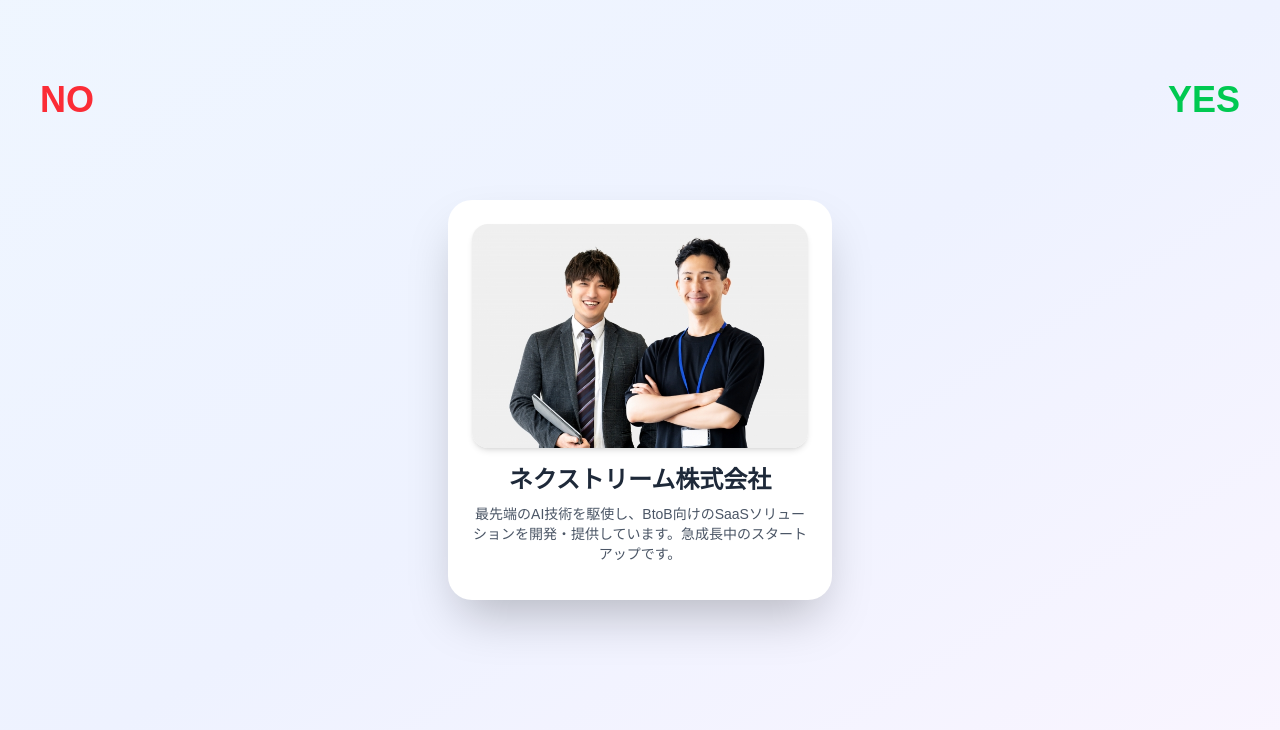
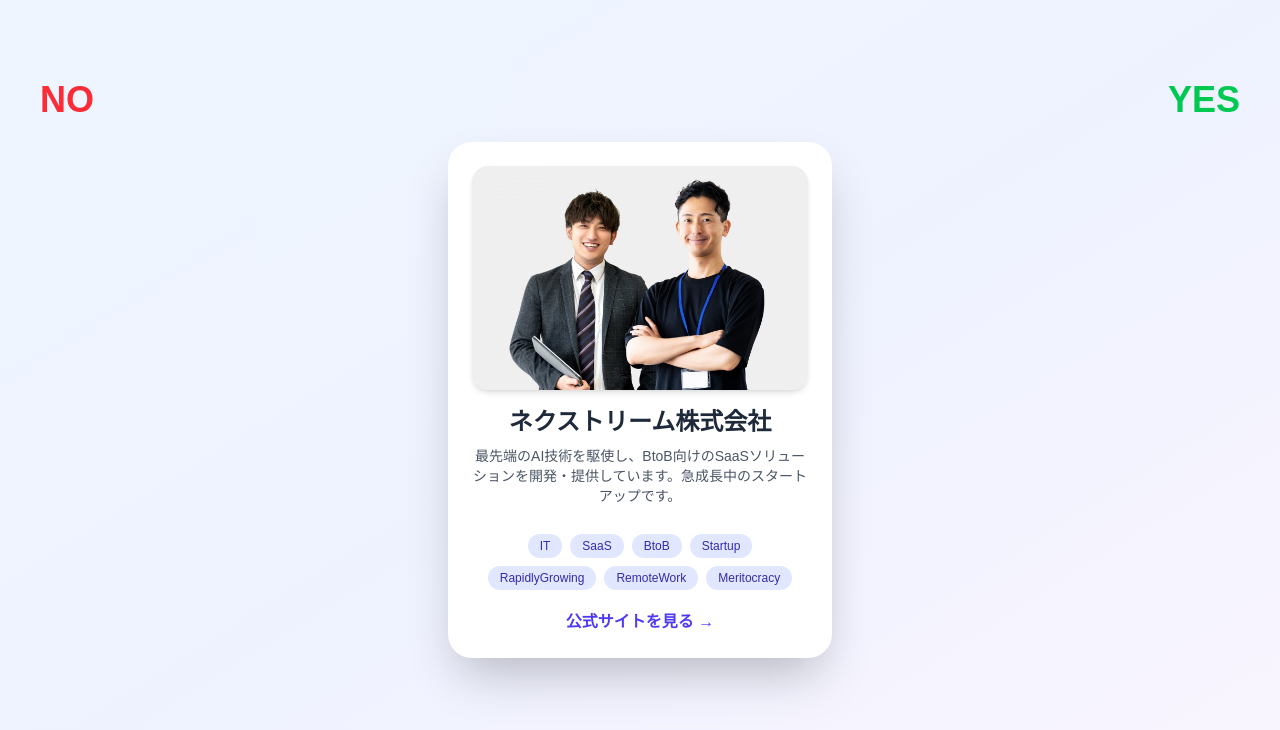
Before and after one commit to BaraBara-Gakunen/SwipeCareer, a Next.js app: page /company-analysis in a window 1280 px wide. Shown: the top 730 px of the page. Built offline with nearby package versions, Linux system fonts and the light colour scheme.

Commit message:
URLとタグの表示を追加

```diff
--- a/src/app/company-analysis/page.tsx
+++ b/src/app/company-analysis/page.tsx
@@ -148,7 +148,31 @@ export default function CompanyAnalysisPage() {
               {currentCompany.description || "この企業の説明は現在準備中です。"}
             </p>
 
+             {/* タグ情報 */}
+            {currentCompany.tags && (
+              <div className="mt-4 flex flex-wrap justify-center gap-2">
+                {currentCompany.tags.map((tag: string, index: number) => (
+                  <span
+                    key={index}
+                    className="bg-indigo-100 text-indigo-800 px-3 py-1 rounded-full text-xs font-medium"
+                  >
+                    {tag}
+                  </span>
+                ))}
+              </div>
+            )}
 
+            {/* URL表示 */}
+            {currentCompany.url && (
+              <a
+                href={currentCompany.url}
+                target="_blank"
+                rel="noopener noreferrer"
+                className="mt-5 inline-block text-indigo-600 font-semibold hover:underline"
+              >
+                公式サイトを見る →
+              </a>
+            )}
           </motion.div>
         </>
       )}
```
